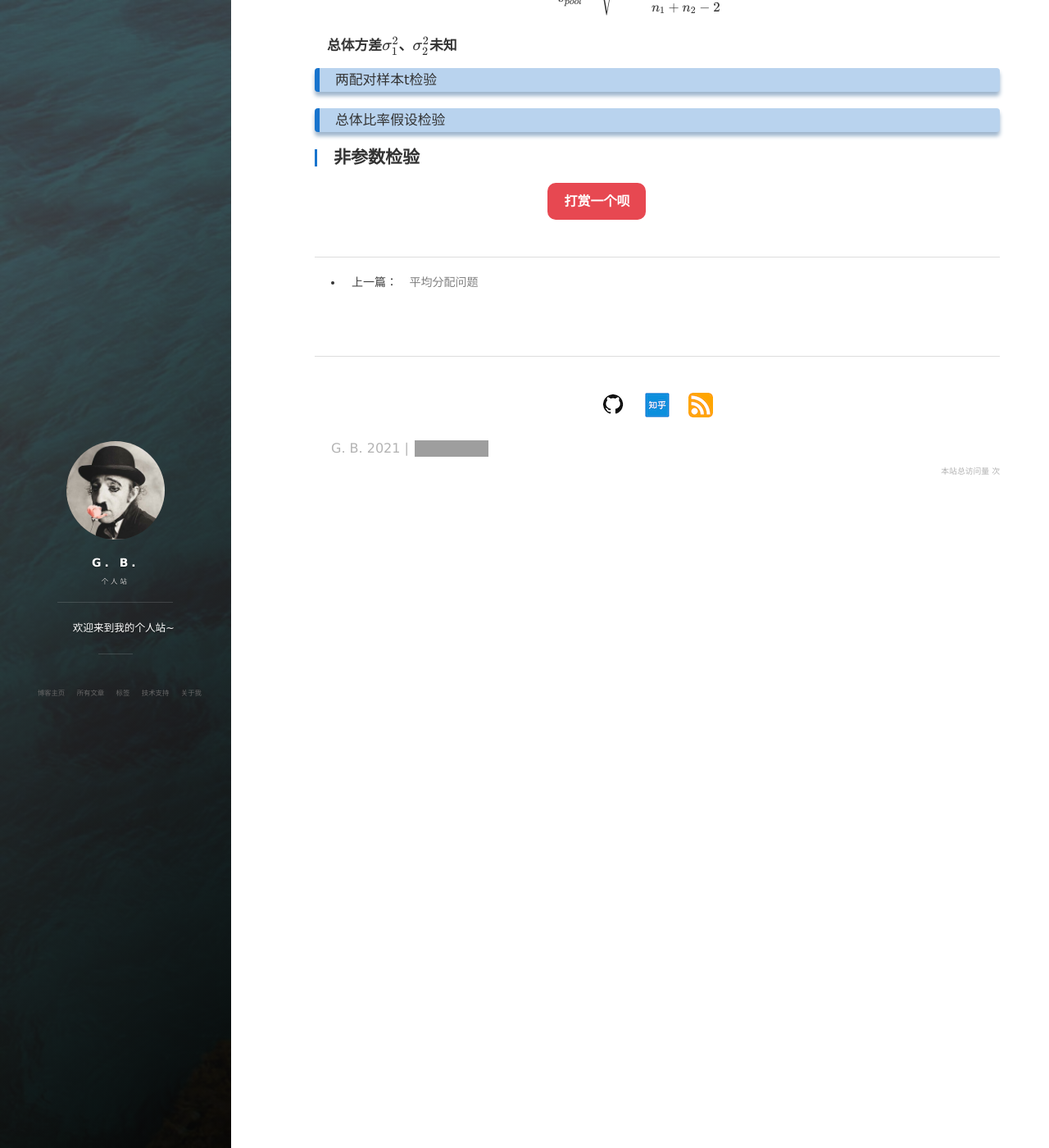
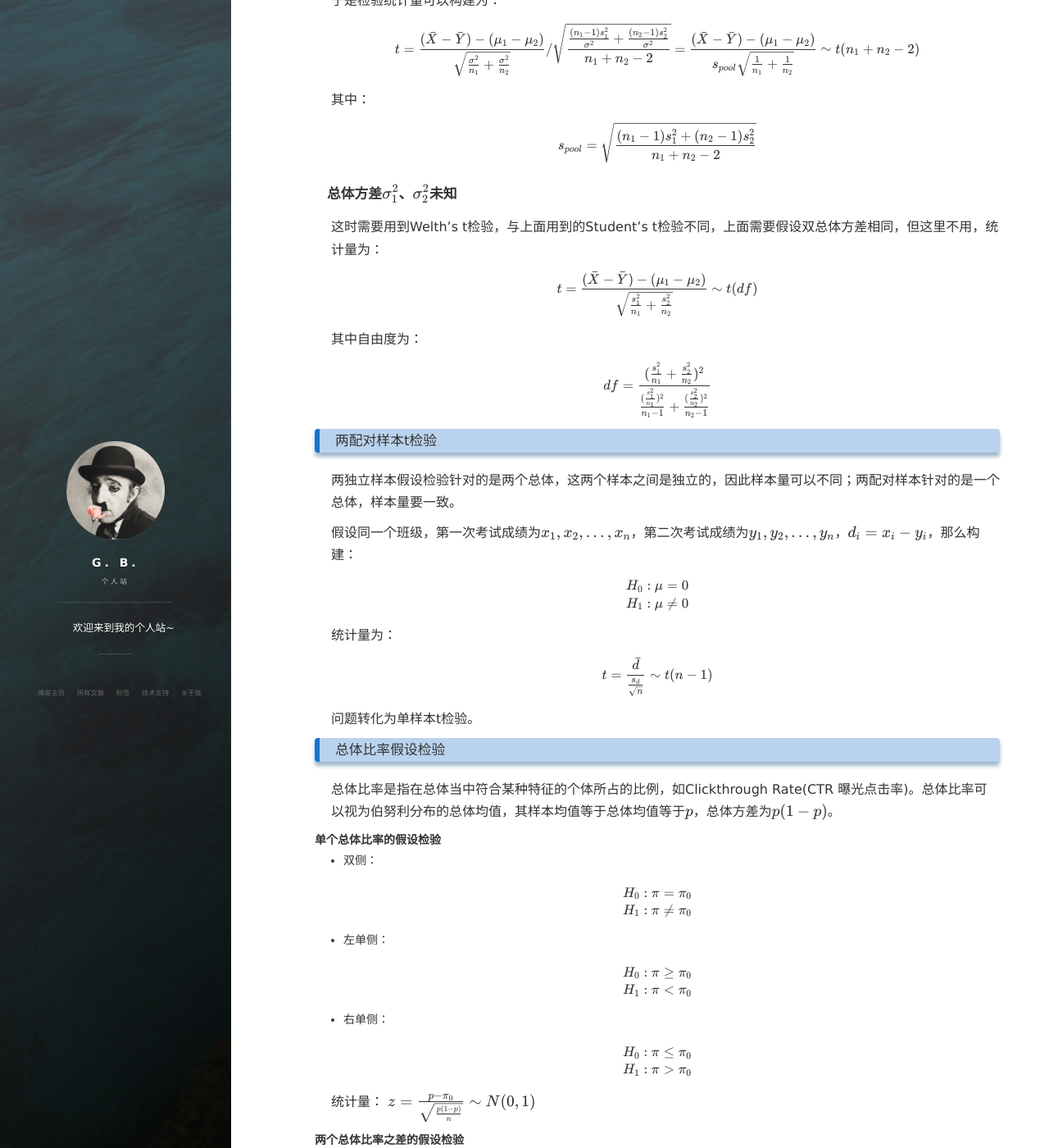
Before and after one commit to Blanket58/Blanket58.github.io, a Jekyll site: the page built from _posts/2021-08-20-hypothesis-test.md, in a window 1280 px wide and 1400 px high, scrolled down 3337 px. Shown: the whole window at 82% size. Built offline with Jekyll 4.4.1, drawn with Linux system fonts in a browser that asks for light colours; nearby versions of some CDN libraries; comment, search, counter and statistics services are not loaded; some of the changed text lies outside the part shown; grey boxes are pictures that could not be loaded.

Commit message:
Update 2021-08-20-hypothesis-test.md

```diff
--- a/_posts/2021-08-20-hypothesis-test.md
+++ b/_posts/2021-08-20-hypothesis-test.md
@@ -18,8 +18,11 @@
 
 **假设检验的理论依据：**
 
-1. 假设检验是概率意义下的反证法
-2. 小概率事件不会发生
+1. 小概率事件在一次试验中几乎不可能发生
+2. 假设检验是概率意义下的反证法：先假设原假设成立，然后根据事先给定的显著性水平构造一个小概率事件，再根据抽样结果观察小概率事件是否发生，若发生则拒绝原假设
+3. 不拒绝原假设不代表原假设一定正确，只是差异还不够显著，没有达到拒绝的程度
+4. 置信度是指我们有多大的把握认定得到的结论是正确的，一定置信度下的置信区间是说我们有多大的把握认定总体的某个参数在这个区间之内，区间越小结果越精确
+5. 置信区间与显著性：若有两个UI版本新版本与旧版本，新版本与旧版本的CTR之差的95%置信区间为[1%, 3%]，则我们可以说我们有95%的把握认为新版本的CTR比旧版本的CTR高1%~3%，新版本的CTR显著高于旧版本
 
 假设检验是在提出原假设$H_0$时，在样本上判定在原假设为真的情况下拒绝原假设的概率（p值），若小于显著性水平（可接受的最大拒真概率），则可以在显著性水平$\alpha$下拒绝原假设$H_0$。
 
@@ -35,6 +38,8 @@
 - 统计功效$Power=1-\beta$
 
 ## 参数检验
+
+当总体分布已知，根据样本数据对总体分布的统计参数进行推断。
 
 ### 单一正态总体均值假设检验
 
@@ -183,15 +188,97 @@
 
 #### 总体方差$\sigma_1^2$、$\sigma_2^2$未知
 
+这时需要用到Welth’s t检验，与上面用到的Student's t检验不同，上面需要假设双总体方差相同，但这里不用，统计量为：
 
+$$
+t = \frac {(\bar X - \bar Y) - (\mu_1 - \mu_2)} {\sqrt {\frac {s_1^2} {n_1} + \frac {s_2^2} {n_2}}} \sim t(df)
+$$
+
+其中自由度为：
+
+$$
+df = \frac {(\frac {s_1^2} {n_1} + \frac {s_2^2} {n_2})^2} {\frac {(\frac {s_1^2} {n_1})^2} {n_1 - 1} + \frac {(\frac {s_2^2} {n_2})^2} {n_2 - 1}}
+$$
 
 ### 两配对样本t检验
 
+两独立样本假设检验针对的是两个总体，这两个样本之间是独立的，因此样本量可以不同；两配对样本针对的是一个总体，样本量要一致。
 
+假设同一个班级，第一次考试成绩为$x_1, x_2, ..., x_n$，第二次考试成绩为$y_1, y_2, ..., y_n$，$d_i = x_i - y_i$，那么构建：
+
+$$
+H_0: \mu = 0 \\
+H_1: \mu \neq 0
+$$
+
+统计量为：
+
+$$
+t = \frac {\bar d} {\frac {s_d} {\sqrt n}} \sim t(n - 1)
+$$
+
+问题转化为单样本t检验。
 
 ### 总体比率假设检验
 
+总体比率是指在总体当中符合某种特征的个体所占的比例，如Clickthrough Rate(CTR 曝光点击率)。总体比率可以视为伯努利分布的总体均值，其样本均值等于总体均值等于$p$，总体方差为$p(1-p)$。
 
+##### 单个总体比率的假设检验
 
+- 双侧：
+
+$$
+H_0: \pi = \pi_0 \\
+H_1: \pi \neq \pi_0
+$$
+
+- 左单侧：
+
+$$
+H_0: \pi \ge \pi_0 \\
+H_1: \pi < \pi_0
+$$
+
+- 右单侧：
+
+$$
+H_0: \pi \le \pi_0 \\
+H_1: \pi > \pi_0
+$$
+
+统计量：
+$$
+z = \frac {p - \pi_0} {\sqrt {\frac {p(1-p)} n}} \sim N(0, 1)
+$$
+
+##### 两个总体比率之差的假设检验
+
+- 双侧：
+
+$$
+H_0: \pi_1 - \pi_2 = \Delta \\
+H_1: \pi_1 - \pi_2 \neq \Delta
+$$
+
+- 左单侧：
+
+$$
+H_0: \pi_1 - \pi_2 \ge \Delta \\
+H_1: \pi_1 - \pi_2 < \Delta
+$$
+
+- 右单侧：
+
+$$
+H_0: \pi_1 - \pi_2 \le \Delta \\
+H_1: \pi_1 - \pi_2 > \Delta
+$$
+
+统计量：
+$$
+z = \frac {(p_1 - p_2) - (\pi_1 - \pi_2)} {\sqrt {\frac {p_1(1-p_1)} {n_1} + \frac {p_2(1-p_2)} {n_2}}} \sim N(0, 1)
+$$
+
+>  以上检验方法都隐含假定总体服从正态分布，而实际中很多总体并不服从正态分布，故引入非参数检验。
 
 ## 非参数检验
```
